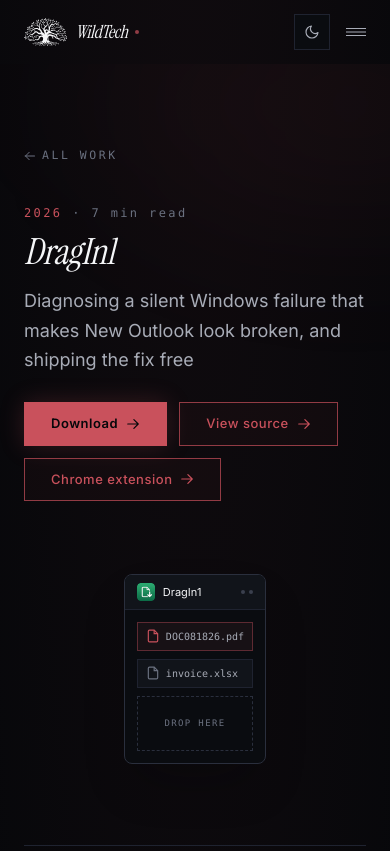
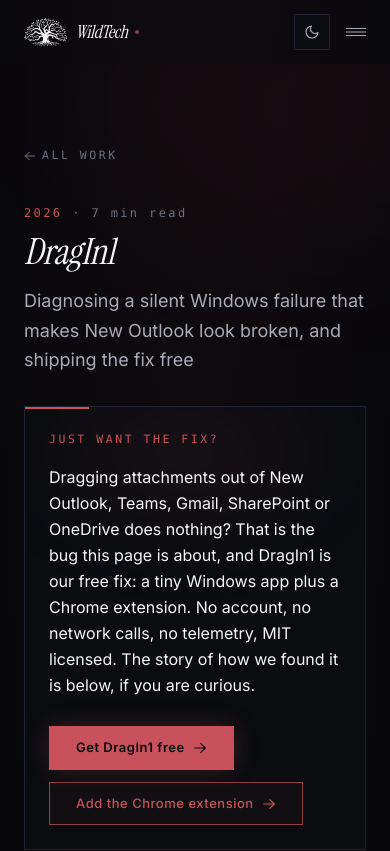
Before and after one commit to wildtechdev/wildtechdev, a Next.js app: page /work/dragin1 in a window 390 px wide. Shown: the top 851 px of the page. Built offline with nearby package versions, Linux system fonts and the light colour scheme.

Commit message:
feat(work): answer-first TLDR card on case studies for search visitors, a Just want the fix panel under the title with primary actions, populated for DragIn1 with links to the product page and Chrome Web Store, replacing the header button row when present

```diff
--- a/src/app/work/[slug]/page.tsx
+++ b/src/app/work/[slug]/page.tsx
@@ -157,8 +157,10 @@ export default async function CaseStudyPage({
                 {/* Top-of-page product CTA. Duplicates the App Store / Visit
                     site buttons from the bottom CTA block so visitors who
                     don't scroll the whole case study can still follow through
-                    to the product directly from the header. */}
-                {(cs.appStoreUrl ||
+                    to the product directly from the header. Omitted when a
+                    tldr card is present, since that carries the actions. */}
+                {!cs.tldr &&
+                  (cs.appStoreUrl ||
                   cs.externalUrl ||
                   cs.downloadUrl ||
                   cs.extraLinks?.length) && (
@@ -260,6 +262,83 @@ export default async function CaseStudyPage({
                         </svg>
                       </a>
                     ))}
+                  </div>
+                )}
+
+            {/* Answer-first card for search visitors: the fix and where to
+                    get it, before any case study prose. See CaseStudy.tldr. */}
+                {cs.tldr && (
+                  <div className="relative bg-surface border border-border overflow-hidden mt-8 p-6 sm:p-8">
+                    <span
+                      className="absolute top-0 left-0 w-16 h-[2px] bg-accent"
+                      aria-hidden="true"
+                    />
+                    <div
+                      className="absolute -top-16 right-0 w-[360px] h-[220px] rounded-full pointer-events-none section-glow"
+                      style={{
+                        background:
+                          "radial-gradient(ellipse at center, color-mix(in srgb, var(--color-accent) 9%, transparent) 0%, transparent 70%)",
+                        filter: "blur(40px)",
+                      }}
+                      aria-hidden="true"
+                    />
+                    <p className="relative text-[11.5px] font-mono uppercase tracking-[0.22em] text-accent mb-4">
+                      Just want the fix?
+                    </p>
+                    <p className="relative text-heading text-base sm:text-lg leading-relaxed max-w-3xl mb-7">
+                      {cs.tldr.text}
+                    </p>
+                    <div className="relative flex flex-wrap gap-3">
+                      {cs.tldr.actions.map((action) =>
+                        action.href.startsWith("/") ? (
+                          <Link
+                            key={action.href}
+                            href={action.href}
+                            className={action.primary ? "btn-solid" : "btn-ghost"}
+                          >
+                            {action.label}
+                            <svg
+                              className="w-3.5 h-3.5"
+                              fill="none"
+                              stroke="currentColor"
+                              viewBox="0 0 24 24"
+                              strokeWidth={2}
+                              aria-hidden="true"
+                            >
+                              <path
+                                strokeLinecap="round"
+                                strokeLinejoin="round"
+                                d="M13.5 4.5L21 12m0 0l-7.5 7.5M21 12H3"
+                              />
+                            </svg>
+                          </Link>
+                        ) : (
+                          <a
+                            key={action.href}
+                            href={action.href}
+                            target="_blank"
+                            rel="noopener noreferrer"
+                            className={action.primary ? "btn-solid" : "btn-ghost"}
+                          >
+                            {action.label}
+                            <svg
+                              className="w-3.5 h-3.5"
+                              fill="none"
+                              stroke="currentColor"
+                              viewBox="0 0 24 24"
+                              strokeWidth={2}
+                              aria-hidden="true"
+                            >
+                              <path
+                                strokeLinecap="round"
+                                strokeLinejoin="round"
+                                d="M13.5 4.5L21 12m0 0l-7.5 7.5M21 12H3"
+                              />
+                            </svg>
+                          </a>
+                        )
+                      )}
+                    </div>
                   </div>
                 )}
               </div>
--- a/src/lib/work.ts
+++ b/src/lib/work.ts
@@ -21,6 +21,17 @@ export type CaseStudy = {
   downloadUrl?: string;
   /** Extra CTAs beside the main ones, e.g. a companion browser extension. */
   extraLinks?: { href: string; label: string }[];
+  /**
+   * Answer-first summary card rendered prominently under the title, for case
+   * studies that rank on problem searches: visitors arriving from Google want
+   * the solution, not the story. When present it REPLACES the header CTA
+   * button row (its actions carry the calls to action instead). Internal
+   * hrefs (starting with /) render as client-side links.
+   */
+  tldr?: {
+    text: string;
+    actions: { href: string; label: string; primary?: boolean }[];
+  };
   productAnchor: string; // Anchor on /products to link back to
   mockup: MockupId; // Product artwork id (phone frame, or a desktop window)
   content: string;
@@ -58,6 +69,16 @@ export const caseStudies: CaseStudy[] = [
         label: "Chrome extension",
       },
     ],
+    tldr: {
+      text: "Dragging attachments out of New Outlook, Teams, Gmail, SharePoint or OneDrive does nothing? That is the bug this page is about, and DragIn1 is our free fix: a tiny Windows app plus a Chrome extension. No account, no network calls, no telemetry, MIT licensed. The story of how we found it is below, if you are curious.",
+      actions: [
+        { href: "/dragin1", label: "Get DragIn1 free", primary: true },
+        {
+          href: "https://chromewebstore.google.com/detail/dragin1/dfjodholanpnddcmbcledbbmbkdcibal",
+          label: "Add the Chrome extension",
+        },
+      ],
+    },
     productAnchor: "dragin1",
     mockup: "dragin1",
     content: `DragIn1 is a small Windows app that fixes drag and drop from New Outlook. It is free, MIT licensed, open source, and it runs entirely on the user's PC with no account, no network calls and no telemetry. There is also a [DragIn1 Chrome extension](https://chromewebstore.google.com/detail/dragin1/dfjodholanpnddcmbcledbbmbkdcibal) covering the same problem from inside the browser.
```
Also changed, not shown: 1 other file (tests, documents, lock files or other folders).
